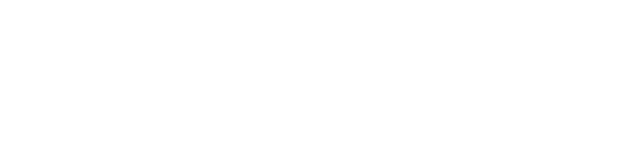
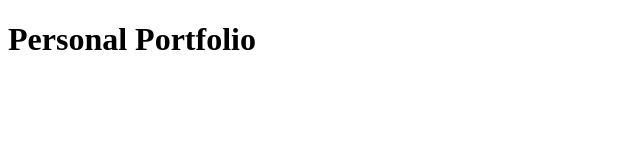
Before and after one commit to ryaniscool12/John-doe-site, a plain HTML site: page index.html in a window 1280 px wide. Shown: the whole page, without its empty margins (0-640 px from the left). Drawn offline with Linux system fonts and the light colour scheme.

Commit message:
Update index.html

```diff
--- a/index.html
+++ b/index.html
@@ -6,6 +6,6 @@
     <title>John Doe Portfolio</title>
 </head>
 <body>
-
+    <h1>Personal Portfolio</h1>
 </body>
 </html>
```
